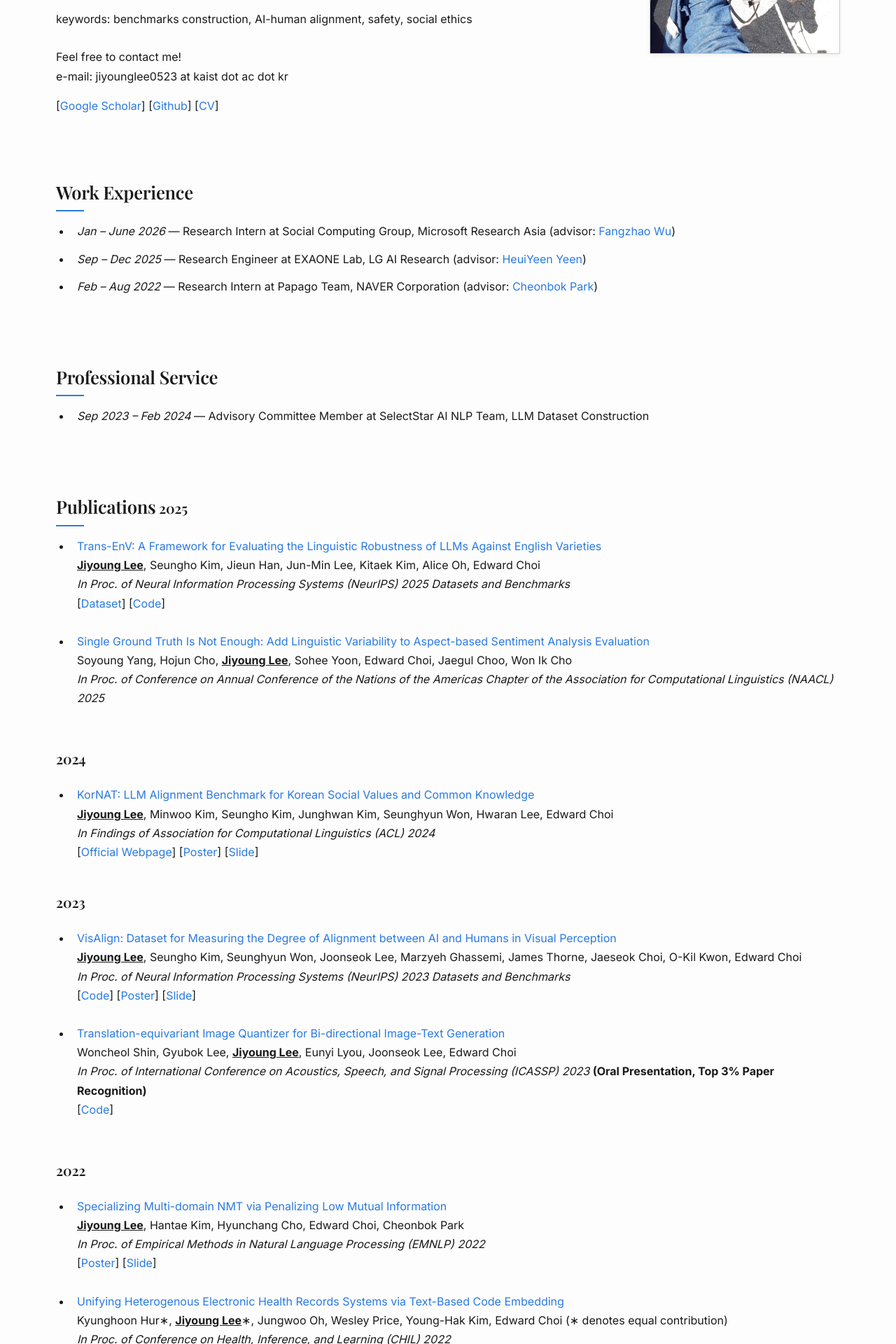
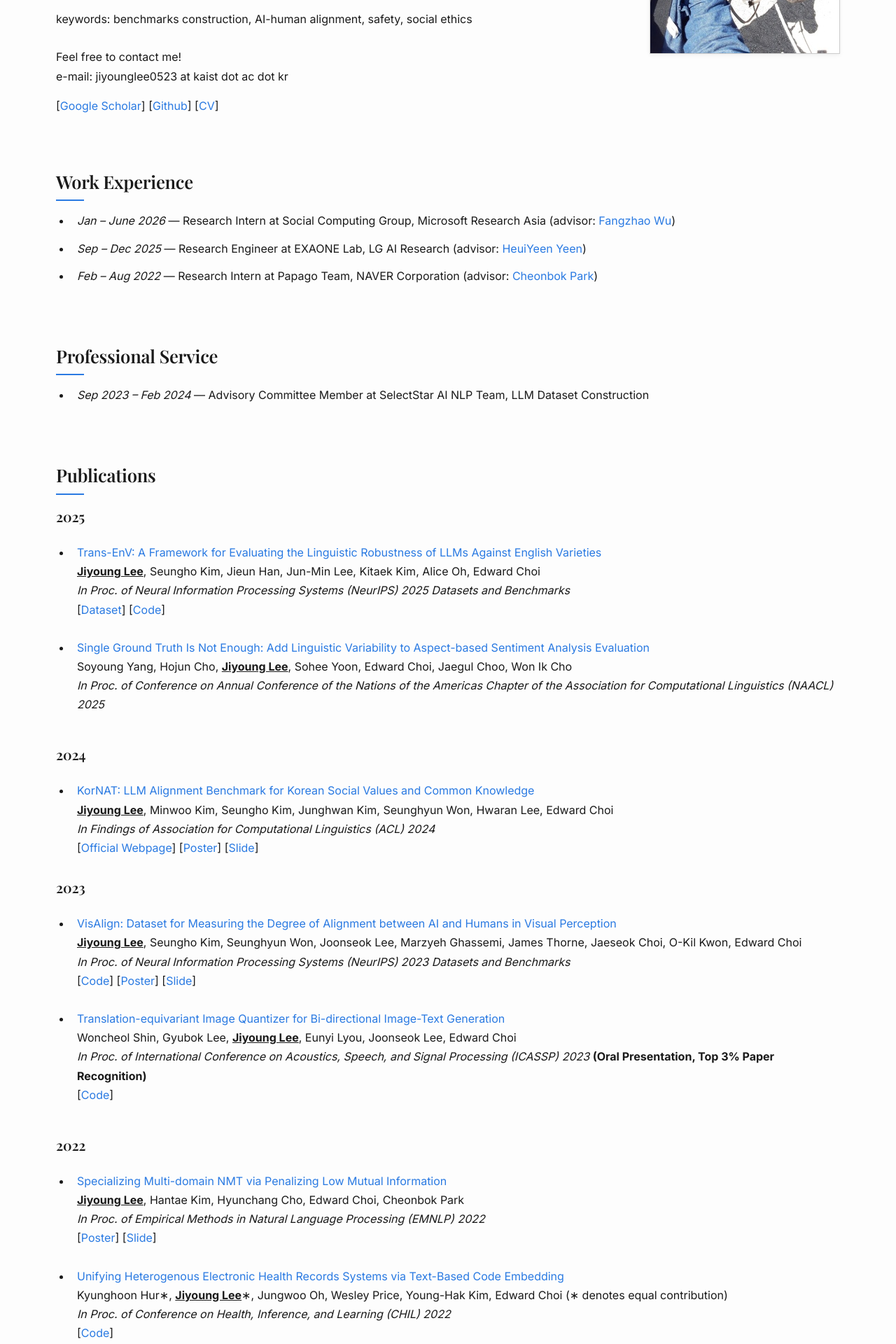
Before and after one commit to jiyounglee-0523/jiyounglee-0523.github.io, a Jekyll site: the page built from index.markdown, in a window 1280 px wide. Shown: the part 392-2312 px from the top of the page at 70% size. Built offline with Jekyll 4.4.1, drawn with Linux system fonts in a browser that asks for light colours.

Commit message:
Fix heading layout: h2/h3 no longer sit side-by-side
inline-block was letting 'Publications' (h2) and '2025' (h3) share a line.
Use display: block with width: fit-content so each heading is on its own
line but the accent underline still hugs the text width.

Co-Authored-By: Claude Opus 4.7 (1M context) <noreply@anthropic.com>

```diff
--- a/assets/css/main.css
+++ b/assets/css/main.css
@@ -205,7 +205,7 @@ a { position: relative; transition: color 0.2s ease; }
 .home ul > li:hover, .page-content .wrapper ul > li:hover { transform: translateX(4px); background-color: rgba(42, 122, 226, 0.05); }
 
 /* Section headings: subtle accent underline that grows on hover */
-.home h2, .home h3, .page-content .wrapper h2, .page-content .wrapper h3 { position: relative; display: inline-block; }
+.home h2, .home h3, .page-content .wrapper h2, .page-content .wrapper h3 { position: relative; display: block; width: fit-content; max-width: 100%; }
 .home h2::after, .page-content .wrapper h2::after { content: ""; position: absolute; left: 0; bottom: -6px; height: 2px; width: 40px; background-color: #2a7ae2; transition: width 0.5s cubic-bezier(0.22, 1, 0.36, 1); }
 .home h2:hover::after, .page-content .wrapper h2:hover::after { width: 100%; }
 
```
